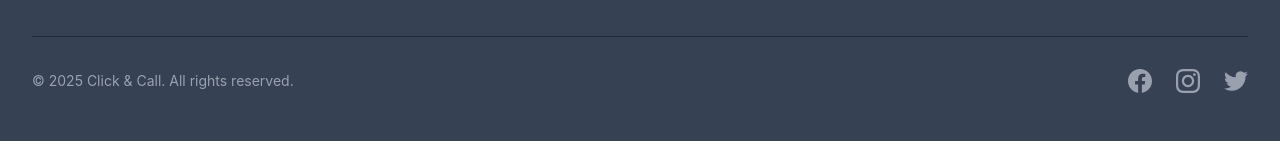
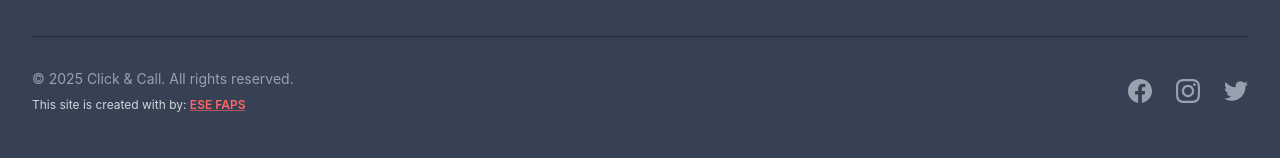
Before and after one commit to arumemi/Dotman-s-Store, a React (Vite) app in the folder my-app/: page /admin in a window 1280 px wide. Shown: the part 1040-1198 px from the top of the page. Built offline with nearby package versions, Linux system fonts and the light colour scheme; no server answers.

Commit message:
enhance footer with additional attribution and styling

```diff
--- a/my-app/src/assets/components/footer.jsx
+++ b/my-app/src/assets/components/footer.jsx
@@ -46,9 +46,22 @@ const footer = () => {
         {/* Bottom Bar */}
         <div className='border-t border-gray-800 pt-8'>
           <div className='flex flex-col sm:flex-row justify-between items-center space-y-4 sm:space-y-0'>
-            <p className='text-gray-400 text-sm text-center sm:text-left'>
-              © {new Date().getFullYear()} Click & Call. All rights reserved.
-            </p>
+            <div className='text-center sm:text-left'>
+              <p className='text-gray-400 text-sm'>
+                © {new Date().getFullYear()} Click & Call. All rights reserved.
+              </p>
+              <p className='text-xs mt-2 text-gray-300'>
+                This site is created with by:{' '}
+                <a
+                  href='https://sitesprofissionai.com/'
+                  target='_blank'
+                  rel='noreferrer'
+                  className='font-semibold text-red-400 hover:text-red-300 active:text-red-200 underline decoration-red-400/60 hover:decoration-red-300 transition-all duration-300'
+                >
+                  ESE FAPS
+                </a>
+              </p>
+            </div>
             <div className='flex space-x-6'>
               <a href='#' className='text-gray-400 hover:text-white transition-colors duration-200' aria-label='Facebook'>
                 <svg className='h-6 w-6' fill='currentColor' viewBox='0 0 24 24'>
```
